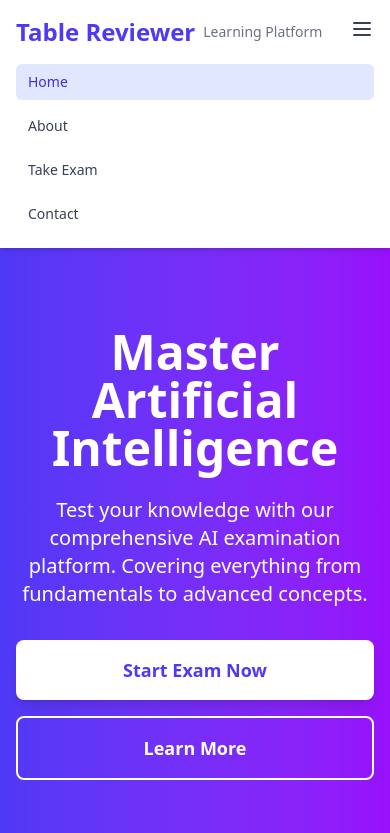
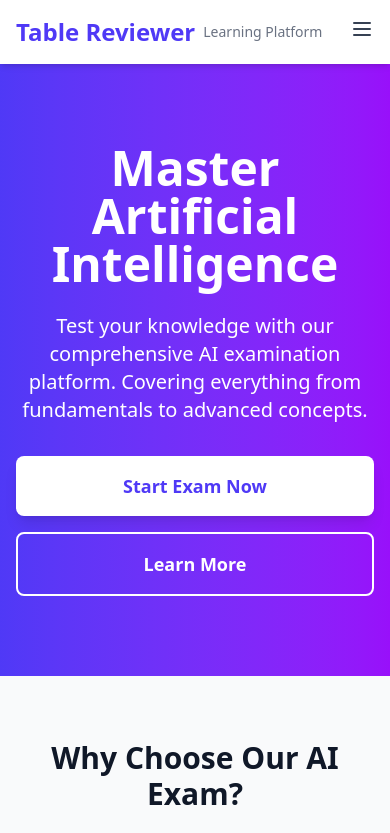
Before and after one commit to auxghlann/table_reviewer, a React (Vite) app: page / in a window 390 px wide. Shown: the top 833 px of the page. Built offline with nearby package versions, Linux system fonts and the light colour scheme.

Commit message:
fix: make the hamburger menu clickable in mobile ratio

```diff
--- a/src/components/Header.jsx
+++ b/src/components/Header.jsx
@@ -1,6 +1,7 @@
-import React from "react";
+import React, { useState } from "react";
 
 export default function Header({ currentPage, setCurrentPage }) {
+  const [isMobileMenuOpen, setIsMobileMenuOpen] = useState(false);
   const navItems = [
     { id: "home", label: "Home" },
     { id: "about", label: "About" },
@@ -37,21 +38,33 @@ export default function Header({ currentPage, setCurrentPage }) {
 
           {/* Mobile menu button */}
           <div className="md:hidden">
-            <button className="text-gray-700 hover:text-indigo-600 focus:outline-none">
+            <button
+              onClick={() => setIsMobileMenuOpen(!isMobileMenuOpen)}
+              className="text-gray-700 hover:text-indigo-600 focus:outline-none"
+              aria-label="Toggle mobile menu"
+            >
               <svg className="h-6 w-6" fill="none" viewBox="0 0 24 24" stroke="currentColor">
+                {isMobileMenuOpen ? (
+                  <path strokeLinecap="round" strokeLinejoin="round" strokeWidth={2} d="M6 18L18 6M6 6l12 12" />
+                ) : (
                   <path strokeLinecap="round" strokeLinejoin="round" strokeWidth={2} d="M4 6h16M4 12h16M4 18h16" />
+                )}
               </svg>
             </button>
           </div>
         </div>
 
         {/* Mobile navigation */}
+        {isMobileMenuOpen && (
           <div className="md:hidden pb-4">
             <div className="flex flex-col space-y-2">
               {navItems.map((item) => (
                 <button
                   key={item.id}
-                onClick={() => setCurrentPage(item.id)}
+                  onClick={() => {
+                    setCurrentPage(item.id);
+                    setIsMobileMenuOpen(false); // Close menu when item is clicked
+                  }}
                   className={`px-3 py-2 rounded-md text-sm font-medium transition-colors duration-200 text-left ${
                     currentPage === item.id
                       ? "bg-indigo-100 text-indigo-700"
@@ -63,6 +76,7 @@ export default function Header({ currentPage, setCurrentPage }) {
               ))}
             </div>
           </div>
+        )}
       </div>
     </header>
   );
```
Lines whose indentation alone changed are shown as unchanged.
